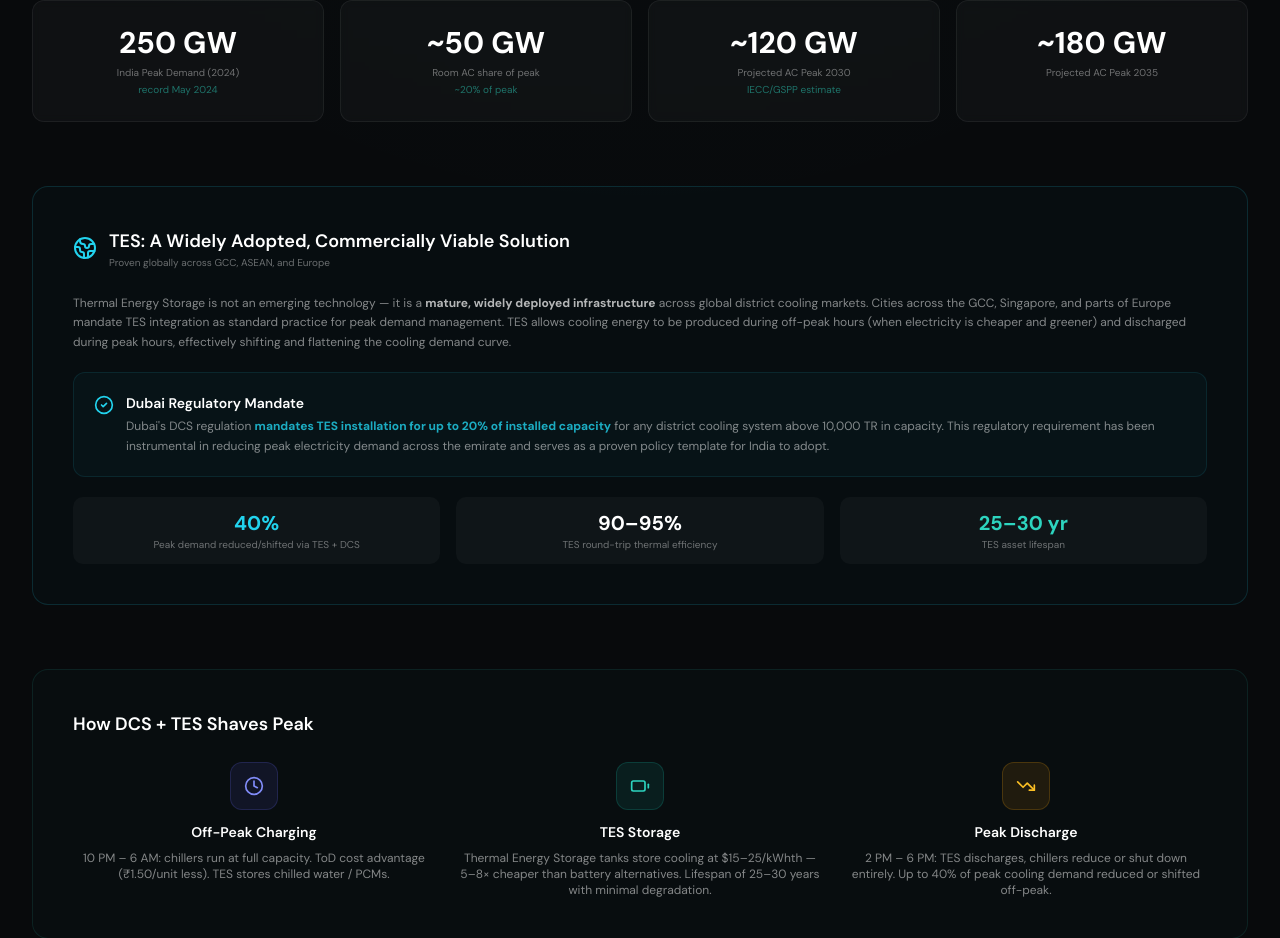
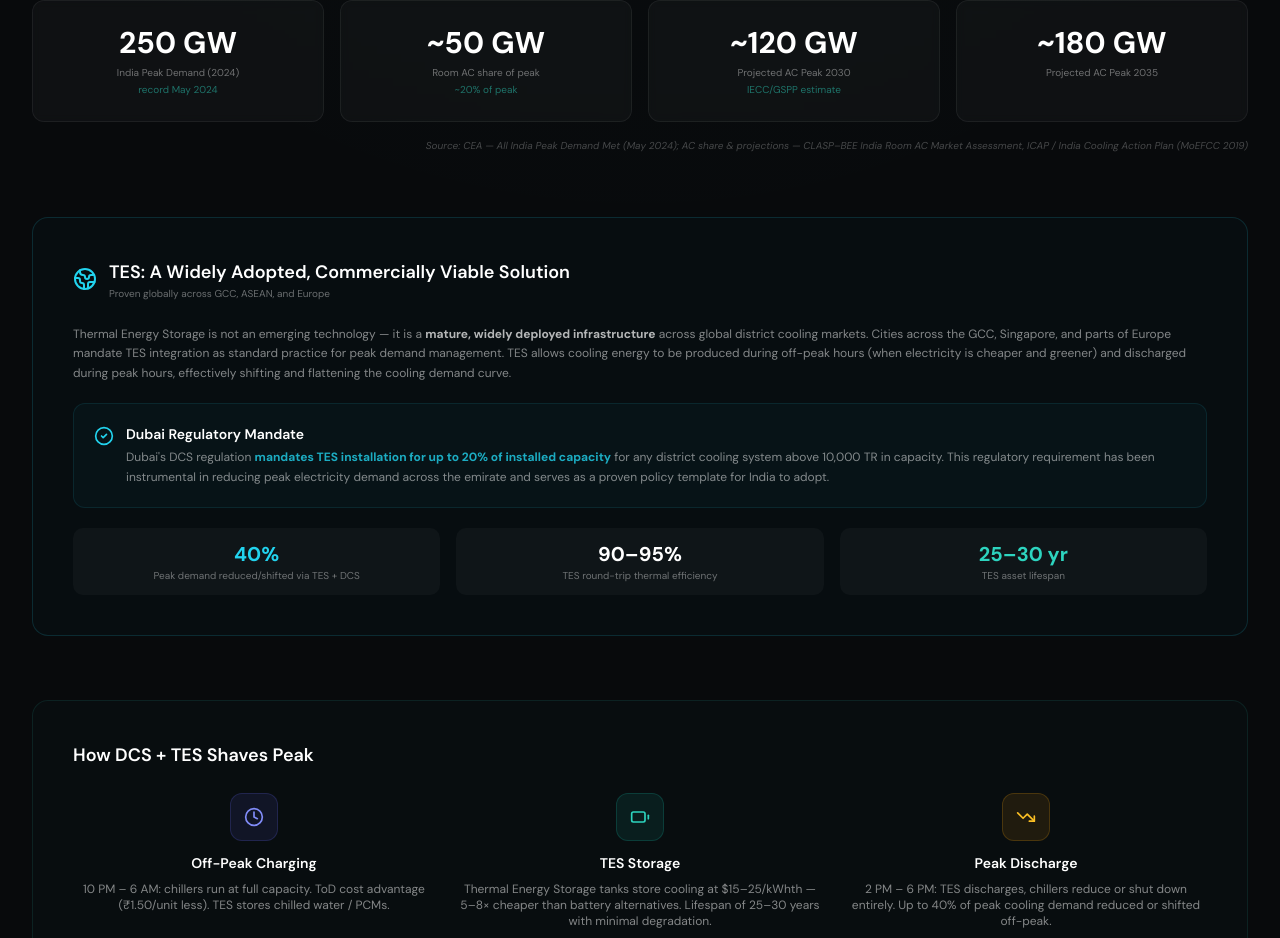
Before and after one commit to perlasudheer-rgb/TANDAV-DCS-India, a Next.js app: page / in a window 1280 px wide. Shown: the part 8444-9382 px from the top of the page. Built offline with nearby package versions, Linux system fonts and the light colour scheme.

Commit message:
Add source references for peak demand and AC projections in Electricity Distribution

```diff
--- a/src/components/sections/ElectricityDistribution.tsx
+++ b/src/components/sections/ElectricityDistribution.tsx
@@ -137,6 +137,14 @@ export default function ElectricityDistribution() {
             </motion.div>
           ))}
         </div>
+        <p
+          data-design-id="ed-peak-source"
+          className="text-[10px] text-white/25 -mt-12 mb-16 text-right italic"
+        >
+          Source: CEA — All India Peak Demand Met (May 2024); AC share &
+          projections — CLASP–BEE India Room AC Market Assessment, ICAP / India
+          Cooling Action Plan (MoEFCC 2019)
+        </p>
 
         {/* TES as Proven Global Solution */}
         <motion.div
```
